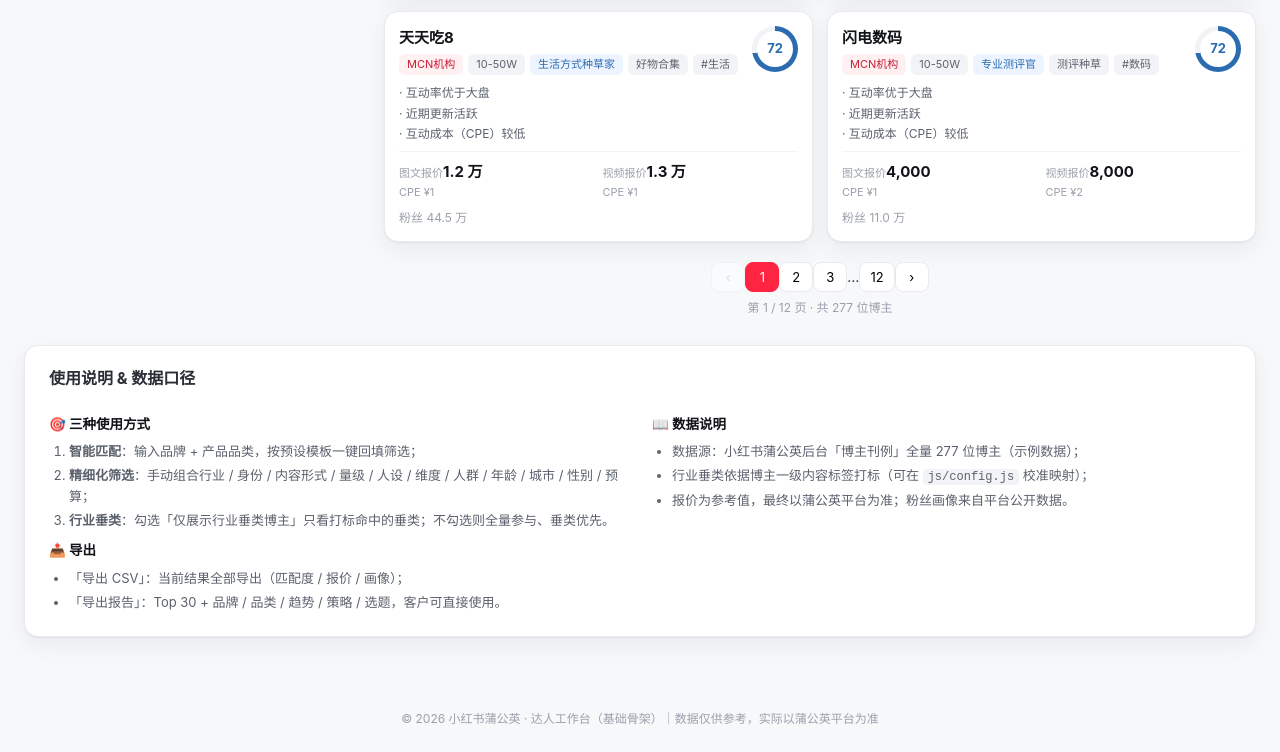
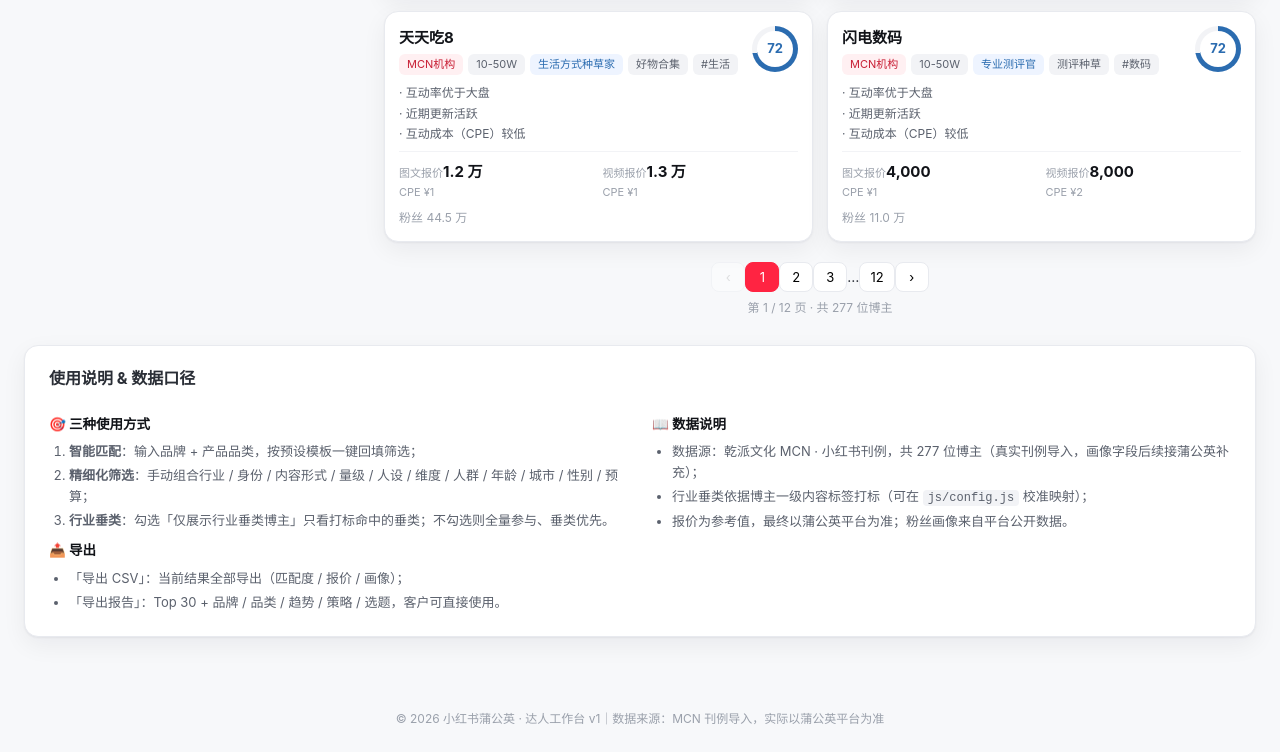
Before and after one commit to DAI06316/pugongying-workbench, a website: page index.html in a window 1280 px wide. Shown: the part 3446-4198 px from the top of the page. Drawn offline with Linux system fonts and the light colour scheme.

Commit message:
deploy: update index.html

```diff
--- a/index.html
+++ b/index.html
@@ -162,7 +162,7 @@
       <div>
         <h3>📖 数据说明</h3>
         <ul>
-          <li>数据源：小红书蒲公英后台「博主刊例」全量 <span id="guide-total">-</span> 位博主（示例数据）；</li>
+          <li>数据源：乾派文化 MCN · 小红书刊例，共 <span id="guide-total">-</span> 位博主（真实刊例导入，画像字段后续接蒲公英补充）；</li>
           <li>行业垂类依据博主一级内容标签打标（可在 <code>js/config.js</code> 校准映射）；</li>
           <li>报价为参考值，最终以蒲公英平台为准；粉丝画像来自平台公开数据。</li>
         </ul>
@@ -175,7 +175,7 @@
   <div class="modal-body" onclick="event.stopPropagation()"><div id="modal-content"></div></div>
 </div>
 
-<footer>© 2026 小红书蒲公英 · 达人工作台（基础骨架）｜数据仅供参考，实际以蒲公英平台为准</footer>
+<footer>© 2026 小红书蒲公英 · 达人工作台 v1｜数据来源：MCN 刊例导入，实际以蒲公英平台为准</footer>
 
 <script src="data/data-full.js"></script>
 <script src="data/insights.js"></script>
```
